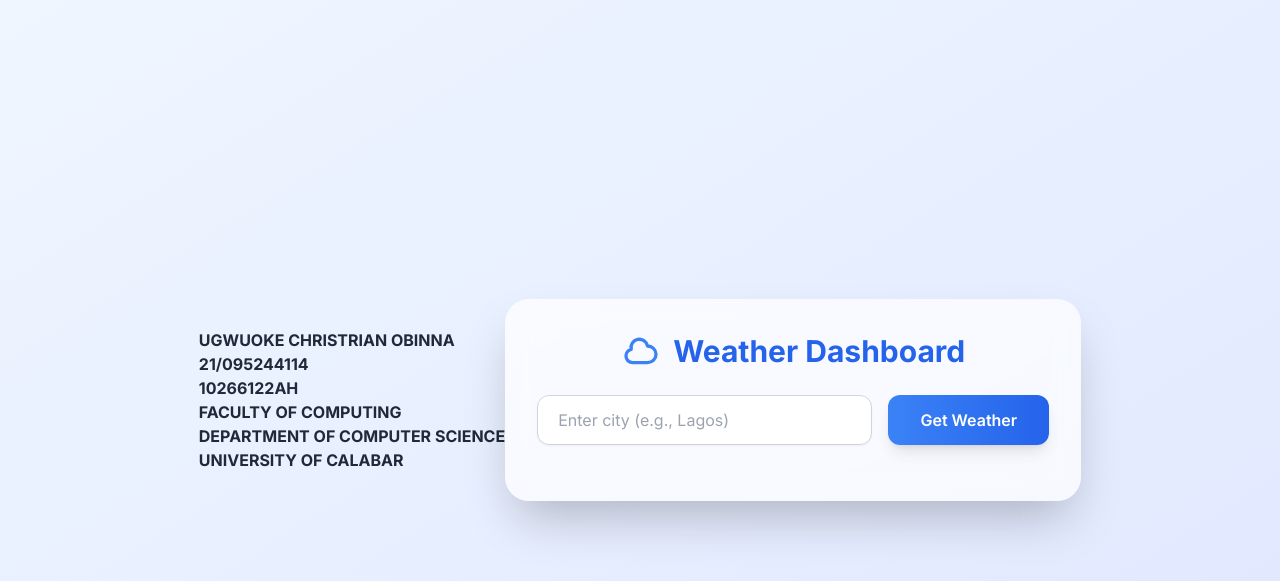
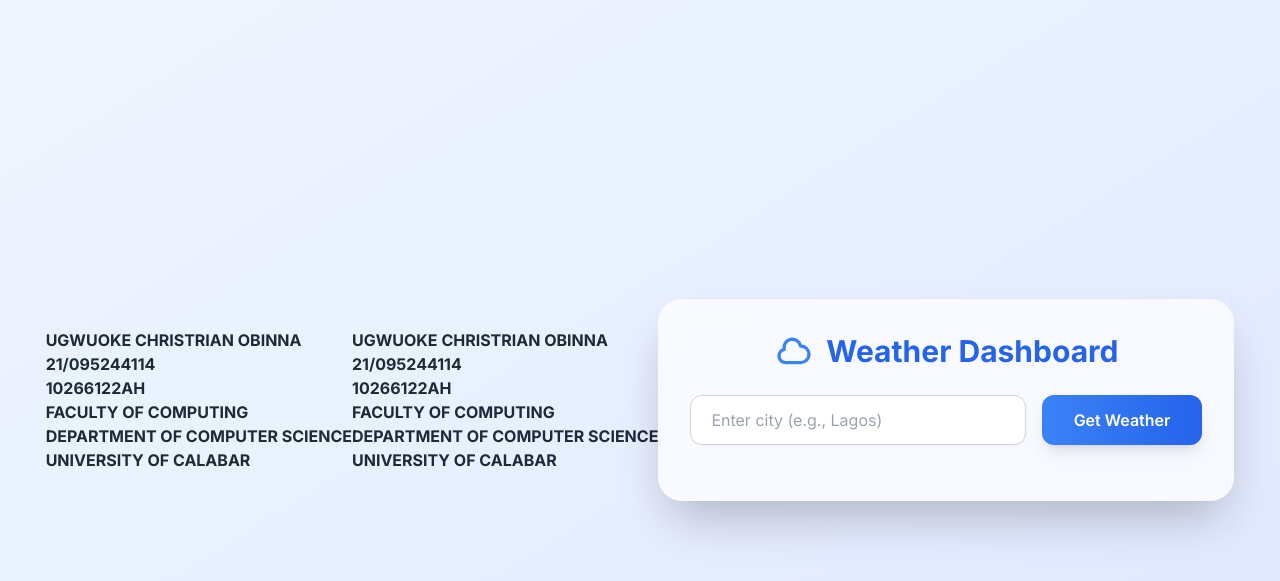
Before and after one commit to BEMS-0207/weatherApp, a Flask app: page / in a window 1280 px wide. Shown: the top 581 px of the page. Run offline with Flask 3, Linux system fonts and the light colour scheme; some libraries are stand-ins or nearby versions.

Commit message:
Update index.html

```diff
--- a/templates/index.html
+++ b/templates/index.html
@@ -50,6 +50,7 @@
     <!-- Leaflet CSS -->
     <link rel="stylesheet" href="https://unpkg.com/leaflet/dist/leaflet.css" />
 </head>
+    <div><h3><b>UGWUOKE CHRISTRIAN OBINNA <br> 21/095244114 <br> 10266122AH <br>FACULTY OF COMPUTING<br>DEPARTMENT OF COMPUTER SCIENCE<br>UNIVERSITY OF CALABAR</b></h3></div>
 <body class="bg-gradient-to-br from-blue-50 to-indigo-100 min-h-screen flex items-center justify-center p-4 text-gray-800">
     <div><h3><b>UGWUOKE CHRISTRIAN OBINNA <br> 21/095244114 <br> 10266122AH <br>FACULTY OF COMPUTING<br>DEPARTMENT OF COMPUTER SCIENCE<br>UNIVERSITY OF CALABAR</b></h3></div>
     <div class="bg-white/70 backdrop-blur-md shadow-2xl rounded-3xl p-8 w-full max-w-xl transition-all duration-300">
```
